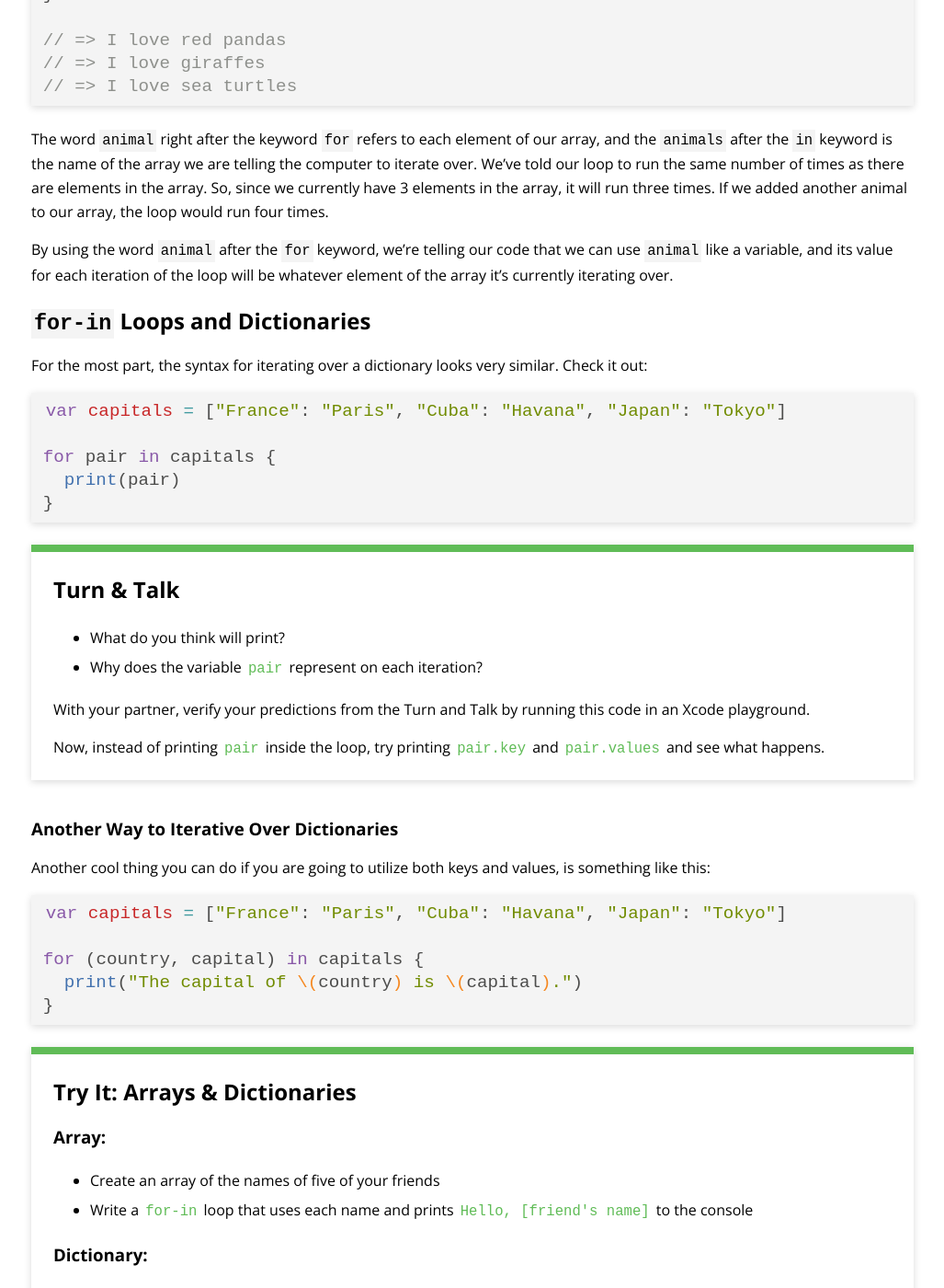
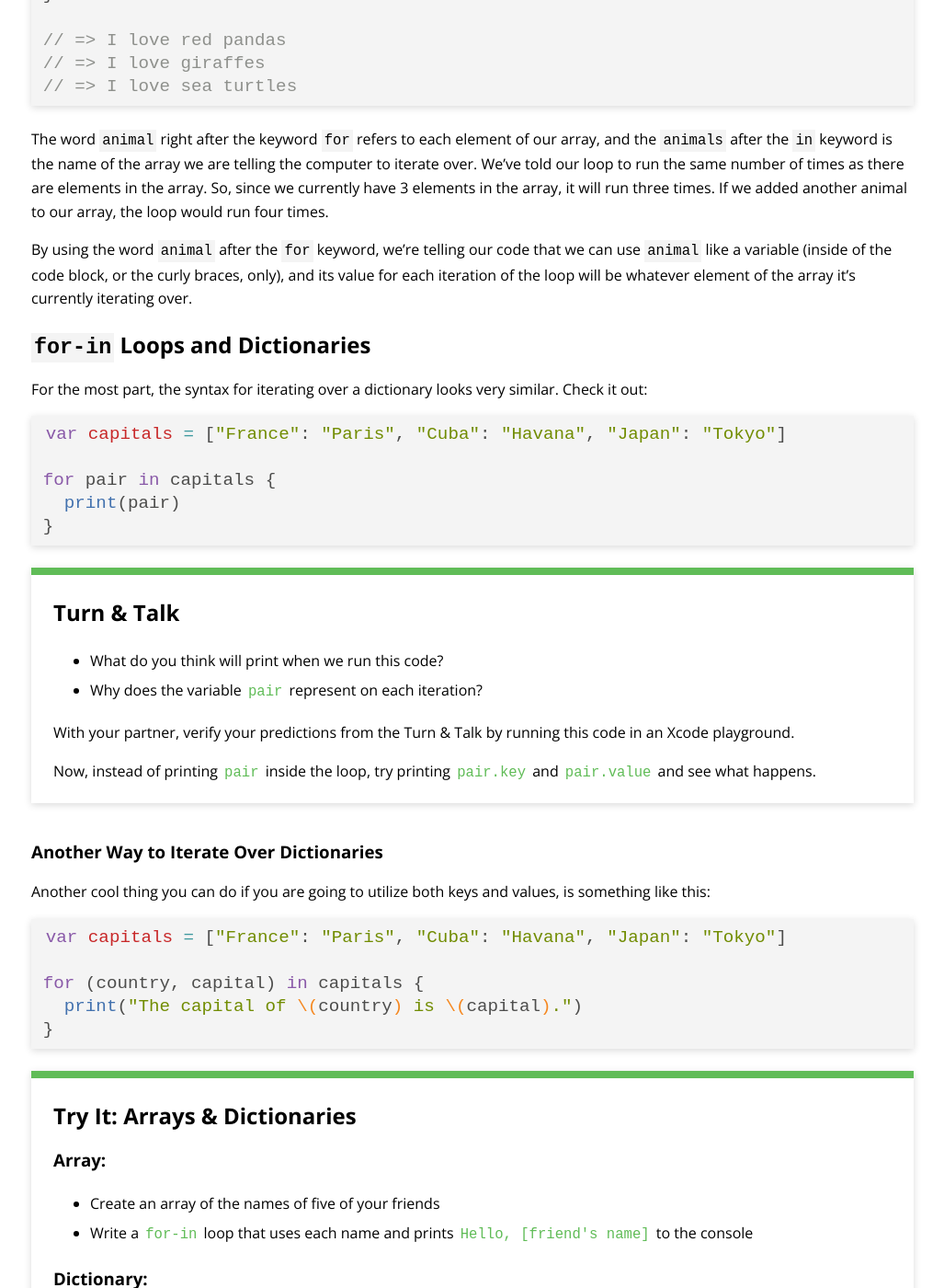
Before and after one commit to ameseee/kwk-curriculum-site, a Jekyll site: the page built from swift-ios/lessons/loops/index.md, in a window 1280 px wide and 1400 px high, scrolled down 1874 px. Shown: the whole window at 92% size, without its empty margins (126-1153 px from the left). Built offline with Jekyll 4.4.1, drawn with Linux system fonts in a browser that asks for light colours; nearby versions of some CDN libraries; some of the changed text lies outside the part shown.

Commit message:
Small edits on loops lesson after final run-thru

```diff
--- a/swift-ios/lessons/loops/index.md
+++ b/swift-ios/lessons/loops/index.md
@@ -49,7 +49,7 @@ for animal in animals {
 <div class="try-it">
   <h2>Turn & Talk</h2>
   <ul>
-    <li>What do you think will happen?</li>
+    <li>What do you think will happen when we run the code above?</li>
     <li>What if we add another animal to our array?</li>
     <li>Why do you think we used the words "animal" and "animals" in our <code class="try-it-code">for-in</code> loop?</li>
   </ul>
@@ -71,7 +71,7 @@ for animal in animals {
 
 The word `animal` right after the keyword `for` refers to each element of our array, and the `animals` after the `in` keyword is the name of the array we are telling the computer to iterate over. We've told our loop to run the same number of times as there are elements in the array. So, since we currently have 3 elements in the array, it will run three times. If we added another animal to our array, the loop would run four times.
 
-By using the word `animal` after the `for` keyword, we're telling our code that we can use `animal` like a variable, and its value for each iteration of the loop will be whatever element of the array it's currently iterating over.
+By using the word `animal` after the `for` keyword, we're telling our code that we can use `animal` like a variable (inside of the code block, or the curly braces, only), and its value for each iteration of the loop will be whatever element of the array it's currently iterating over.
 
 ## `for-in` Loops and Dictionaries
 
@@ -87,14 +87,14 @@ for pair in capitals {
 <div class="try-it">
   <h2>Turn & Talk</h2>
   <ul>
-    <li>What do you think will print?</li>
+    <li>What do you think will print when we run this code?</li>
     <li>Why does the variable <code class="try-it-code">pair</code> represent on each iteration?</li>
   </ul>
-  <p>With your partner, verify your predictions from the Turn and Talk by running this code in an Xcode playground.</p>
-  <p>Now, instead of printing <code class="try-it-code">pair</code> inside the loop, try printing <code class="try-it-code">pair.key</code> and <code class="try-it-code">pair.values</code> and see what happens.</p>
+  <p>With your partner, verify your predictions from the Turn & Talk by running this code in an Xcode playground.</p>
+  <p>Now, instead of printing <code class="try-it-code">pair</code> inside the loop, try printing <code class="try-it-code">pair.key</code> and <code class="try-it-code">pair.value</code> and see what happens.</p>
 </div>
 
-### Another Way to Iterative Over Dictionaries
+### Another Way to Iterate Over Dictionaries
 
 Another cool thing you can do if you are going to utilize both keys and values, is something like this:
 
```
Also changed, not shown: other parts of swift-ios/lessons/loops/index.md (+1 -1 lines).
